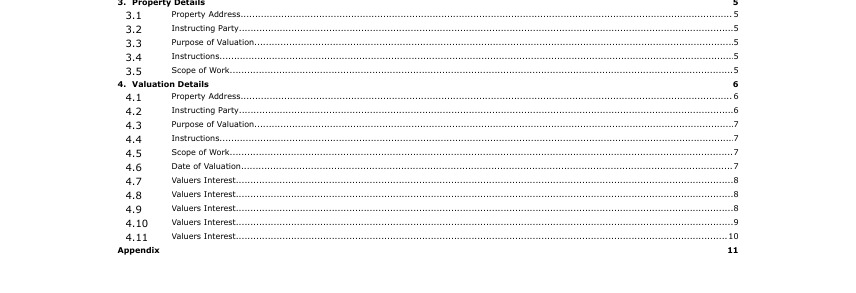
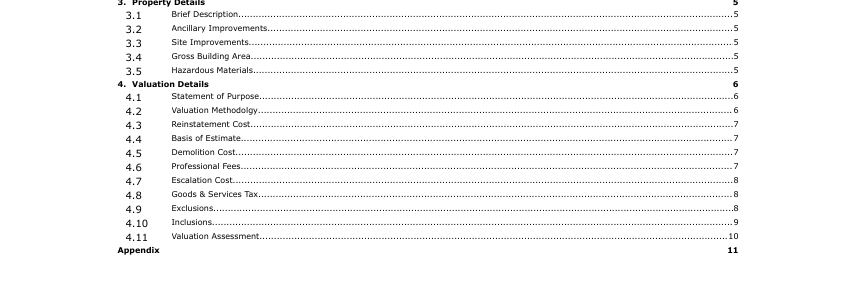
Before and after one commit to 0x41-li/strata-doc-to-html-css, a plain HTML site: page index.html in a window 1280 px wide. Shown: the part 1306-1599 px from the top of the page, without its empty margins (212-1068 px from the left). Drawn offline with Linux system fonts and the light colour scheme.

Commit message:
Content of first page added

```diff
--- a/index.html
+++ b/index.html
@@ -242,27 +242,27 @@
                             </span>
                             <ol class="toc__second-level-list">
                                 <li class="">
-                                    <span class="">Property Address</span>
+                                    <span class="">Brief Description</span>
                                     <span class="toc__page-n">5</span>
                                 </li>
 
                                 <li class="">
-                                    <span class="">Instructing Party</span>
+                                    <span class="">Ancillary Improvements</span>
                                     <span class="toc__page-n">5</span>
                                 </li>
 
                                 <li class="">
-                                    <span class="">Purpose of Valuation</span>
+                                    <span class="">Site Improvements</span>
                                     <span class="toc__page-n">5</span>
                                 </li>
 
                                 <li class="">
-                                    <span class="">Instructions</span>
+                                    <span class="">Gross Building Area</span>
                                     <span class="toc__page-n">5</span>
                                 </li>
 
                                 <li class="">
-                                    <span class="">Scope of Work</span>
+                                    <span class="">Hazardous Materials</span>
                                     <span class="toc__page-n">5</span>
                                 </li>
                             </ol>
@@ -274,57 +274,57 @@
                             </span>
                             <ol class="toc__second-level-list">
                                 <li class="">
-                                    <span class="">Property Address</span>
+                                    <span class="">Statement of Purpose</span>
                                     <span class="toc__page-n">6</span>
                                 </li>
 
                                 <li class="">
-                                    <span class="">Instructing Party</span>
+                                    <span class="">Valuation Methodolgy</span>
                                     <span class="toc__page-n">6</span>
                                 </li>
 
                                 <li class="">
-                                    <span class="">Purpose of Valuation</span>
+                                    <span class="">Reinstatement Cost</span>
                                     <span class="toc__page-n">7</span>
                                 </li>
 
                                 <li class="">
-                                    <span class="">Instructions</span>
+                                    <span class="">Basis of Estimate</span>
                                     <span class="toc__page-n">7</span>
                                 </li>
 
                                 <li class="">
-                                    <span class="">Scope of Work</span>
+                                    <span class="">Demolition Cost</span>
                                     <span class="toc__page-n">7</span>
                                 </li>
 
                                 <li class="">
-                                    <span class="">Date of Valuation</span>
+                                    <span class="">Professional Fees</span>
                                     <span class="toc__page-n">7</span>
                                 </li>
 
                                 <li class="">
-                                    <span class="">Valuers Interest</span>
+                                    <span class="">Escalation Cost</span>
                                     <span class="toc__page-n">8</span>
                                 </li>
 
                                 <li class="">
-                                    <span class="">Valuers Interest</span>
+                                    <span class="">Goods & Services Tax</span>
                                     <span class="toc__page-n">8</span>
                                 </li>
 
                                 <li class="">
-                                    <span class="">Valuers Interest</span>
+                                    <span class="">Exclusions</span>
                                     <span class="toc__page-n">8</span>
                                 </li>
 
                                 <li class="">
-                                    <span class="">Valuers Interest</span>
+                                    <span class="">Inclusions</span>
                                     <span class="toc__page-n">9</span>
                                 </li>
 
                                 <li class="">
-                                    <span class="">Valuers Interest</span>
+                                    <span class="">Valuation Assessment</span>
                                     <span class="toc__page-n">10</span>
                                 </li>
                             </ol>
```
